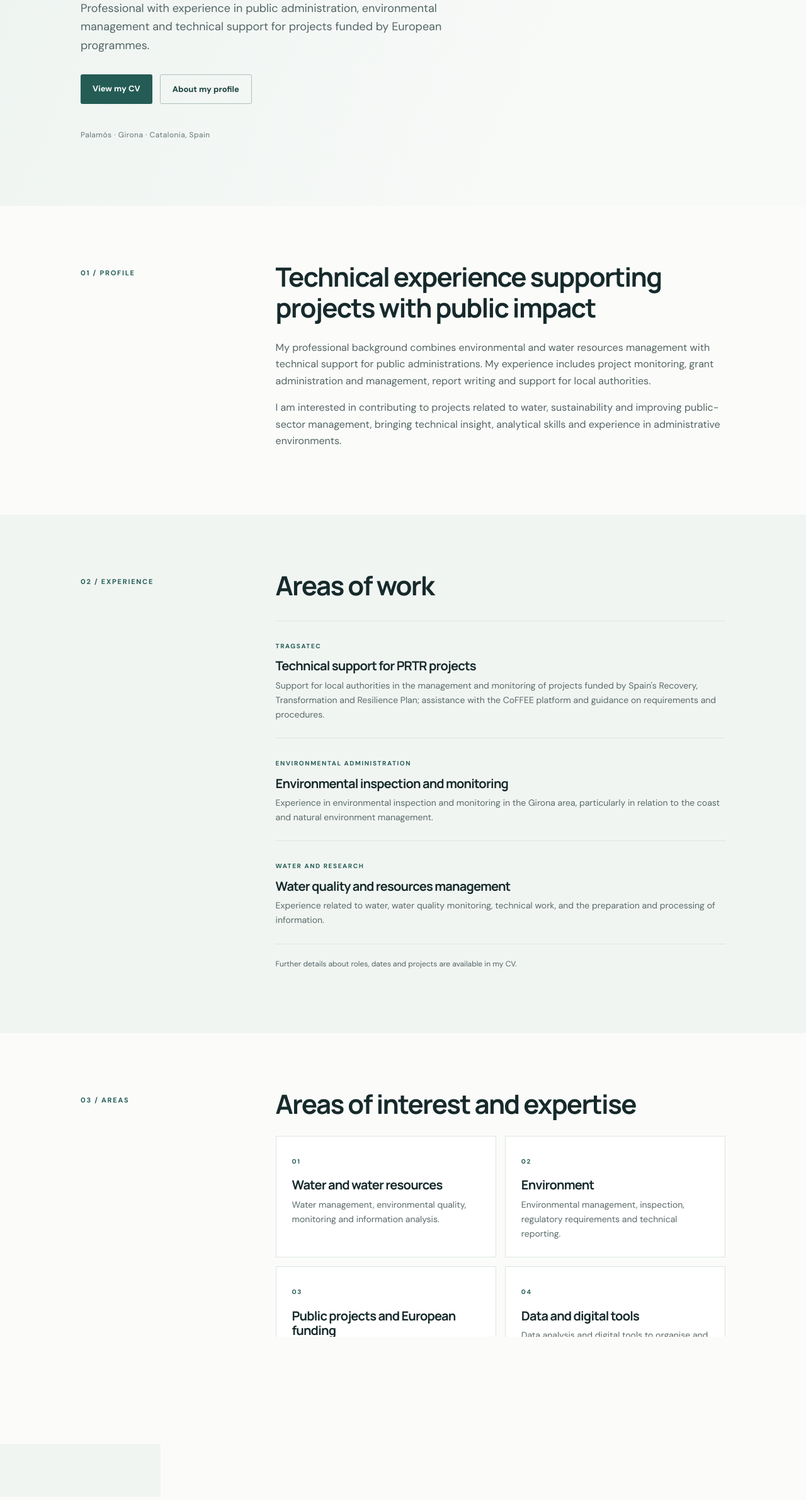
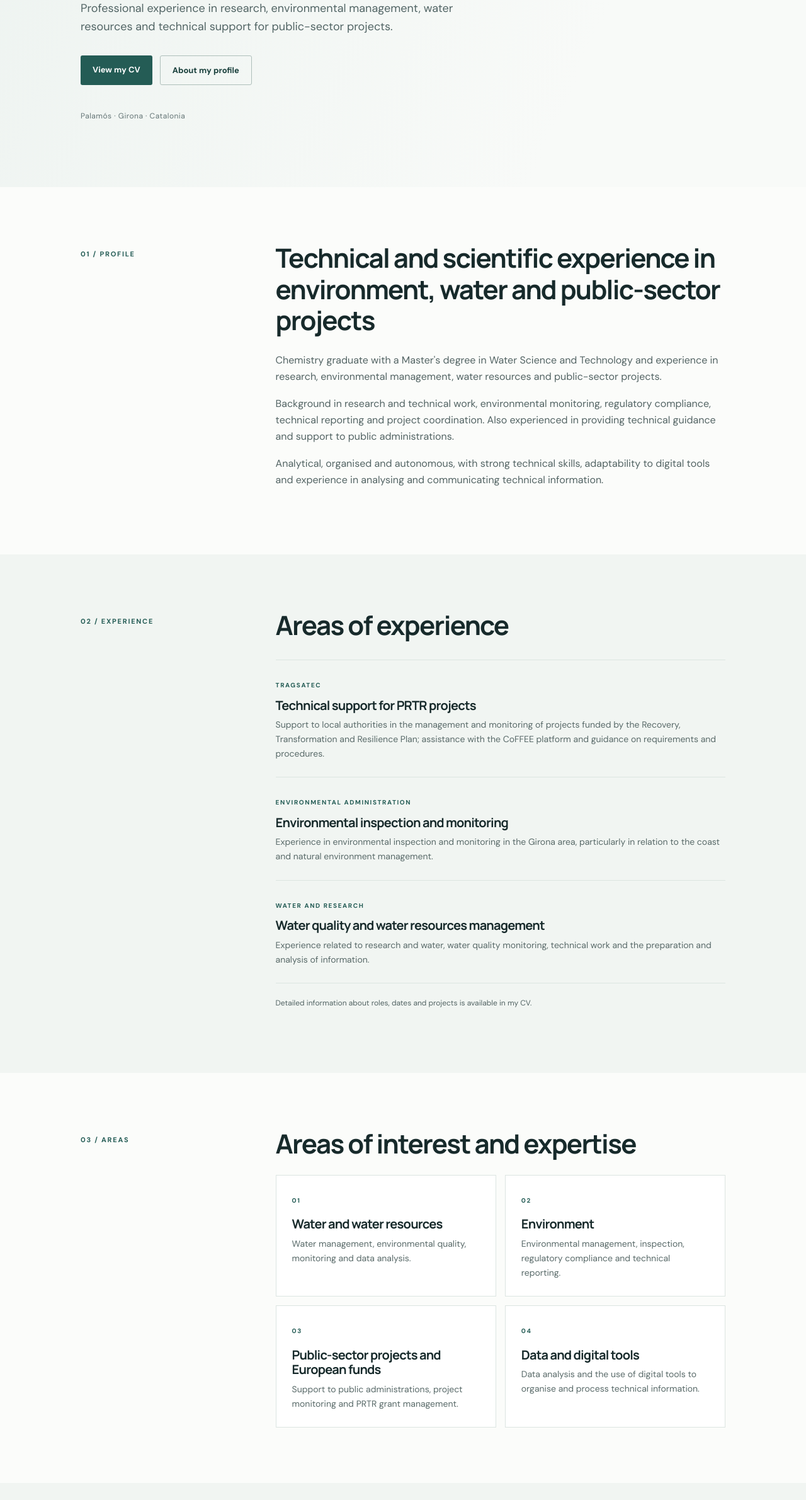
Before and after one commit to annasegarra/annasegarra.github.io, a plain HTML site: page en.html in a window 1280 px wide. Shown: the part 419-2800 px from the top of the page at 63% size. Drawn offline with Linux system fonts and the light colour scheme.

Commit message:
Update en.html

```diff
--- a/en.html
+++ b/en.html
@@ -1,25 +1,128 @@
+
 <!doctype html>
 <html lang="en">
 <head>
-<meta charset="utf-8"><meta name="viewport" content="width=device-width, initial-scale=1">
-<meta name="description" content="Anna Segarra's professional profile: environment, water and public project support.">
-<title>Anna Segarra | Environment, water and public projects</title><link rel="stylesheet" href="styles.css">
-</head><body>
-<header class="top"><a class="brand" href="#home">Anna Segarra</a><nav><a href="#profile">Profile</a><a href="#experience">Experience</a><a href="#areas">Areas</a><a href="#education">Education</a><a class="nav-cta" href="SEGARRA_BOVE_ANNA_CV_public.pdf" target="_blank">CV PDF</a><a class="lang" href="index.html">CA</a></nav></header>
+<meta charset="utf-8">
+<meta name="viewport" content="width=device-width, initial-scale=1">
+<meta name="description" content="Professional profile of Anna Segarra: research, environment, water and public-sector projects.">
+<title>Anna Segarra | Environment, Water and Public-Sector Projects</title>
+<link rel="stylesheet" href="styles.css">
+</head>
+<body>
+<header class="top">
+<a class="brand" href="#home">Anna Segarra</a>
+<nav>
+<a href="#profile">Profile</a>
+<a href="#experience">Experience</a>
+<a href="#areas">Areas</a>
+<a href="#education">Education</a>
+<a class="nav-cta" href="SEGARRA_BOVE_ANNA_CV_public.pdf" target="_blank">CV PDF</a>
+<a class="lang" href="index.html">CA</a>
+<a class="lang" href="en.html">EN</a>
+<a class="lang" href="es.html">ES</a>
+</nav>
+</header>
+
 <main>
-<section class="hero" id="home"><p class="eyebrow">PROFESSIONAL PROFILE</p><h1>Environment, water<br>and public project support</h1><p class="intro">Professional with experience in public administration, environmental management and technical support for projects funded by European programmes.</p><div class="hero-actions"><a class="button primary" href="SEGARRA_BOVE_ANNA_CV_public.pdf" target="_blank">View my CV</a><a class="button secondary" href="#profile">About my profile</a></div><p class="location">Palamós · Girona · Catalonia, Spain</p></section>
-<section class="section" id="profile"><div class="section-label">01 / PROFILE</div><div class="section-content"><h2>Technical experience supporting projects with public impact</h2><p>My professional background combines environmental and water resources management with technical support for public administrations. My experience includes project monitoring, grant administration and management, report writing and support for local authorities.</p><p>I am interested in contributing to projects related to water, sustainability and improving public-sector management, bringing technical insight, analytical skills and experience in administrative environments.</p></div></section>
-<section class="section shaded" id="experience"><div class="section-label">02 / EXPERIENCE</div><div class="section-content"><h2>Areas of work</h2><div class="timeline">
-<article><span class="period">TRAGSATEC</span><h3>Technical support for PRTR projects</h3><p>Support for local authorities in the management and monitoring of projects funded by Spain's Recovery, Transformation and Resilience Plan; assistance with the CoFFEE platform and guidance on requirements and procedures.</p></article>
-<article><span class="period">ENVIRONMENTAL ADMINISTRATION</span><h3>Environmental inspection and monitoring</h3><p>Experience in environmental inspection and monitoring in the Girona area, particularly in relation to the coast and natural environment management.</p></article>
-<article><span class="period">WATER AND RESEARCH</span><h3>Water quality and resources management</h3><p>Experience related to water, water quality monitoring, technical work, and the preparation and processing of information.</p></article>
-</div><p class="note">Further details about roles, dates and projects are available in my CV.</p></div></section>
-<section class="section" id="areas"><div class="section-label">03 / AREAS</div><div class="section-content"><h2>Areas of interest and expertise</h2><div class="cards">
-<article class="card"><span class="number">01</span><h3>Water and water resources</h3><p>Water management, environmental quality, monitoring and information analysis.</p></article>
-<article class="card"><span class="number">02</span><h3>Environment</h3><p>Environmental management, inspection, regulatory requirements and technical reporting.</p></article>
-<article class="card"><span class="number">03</span><h3>Public projects and European funding</h3><p>Support for public administrations, project monitoring and PRTR grant management.</p></article>
-<article class="card"><span class="number">04</span><h3>Data and digital tools</h3><p>Data analysis and digital tools to organise and process technical information.</p></article>
-</div></div></section>
-<section class="section shaded" id="education"><div class="section-label">04 / EDUCATION</div><div class="section-content"><h2>Education</h2><ul class="education"><li><span>Master's Degree in Water Science and Technology</span><small>University of Girona</small></li><li><span>Postgraduate Diploma in Data Science</span><small>University of Barcelona</small></li><li><span>Bachelor's Degree in Chemistry</span><small>University of Barcelona</small></li></ul><p class="note">Catalan and Spanish: fluent · English: B2, currently working towards C1.</p></div></section>
-<section class="contact"><p class="eyebrow">CONTACT</p><h2>Let's connect</h2><p>For further information about my professional experience and background, please see my CV.</p><a class="button light" href="SEGARRA_BOVE_ANNA_CV_public.pdf" target="_blank">Open CV (PDF)</a></section>
-</main><footer><span>© 2026 Anna Segarra</span><a href="#home">Back to top ↑</a></footer></body></html>
+<section class="hero" id="home">
+<p class="eyebrow">PROFESSIONAL PROFILE</p>
+<h1>Environment, water<br>and public-sector projects</h1>
+<p class="intro">Professional experience in research, environmental management, water resources and technical support for public-sector projects.</p>
+<div class="hero-actions">
+<a class="button primary" href="SEGARRA_BOVE_ANNA_CV_public.pdf" target="_blank">View my CV</a>
+<a class="button secondary" href="#profile">About my profile</a>
+</div>
+<p class="location">Palamós · Girona · Catalonia</p>
+</section>
+
+<section class="section" id="profile">
+<div class="section-label">01 / PROFILE</div>
+<div class="section-content">
+<h2>Technical and scientific experience in environment, water and public-sector projects</h2>
+<p>Chemistry graduate with a Master's degree in Water Science and Technology and experience in research, environmental management, water resources and public-sector projects.</p>
+<p>Background in research and technical work, environmental monitoring, regulatory compliance, technical reporting and project coordination. Also experienced in providing technical guidance and support to public administrations.</p>
+<p>Analytical, organised and autonomous, with strong technical skills, adaptability to digital tools and experience in analysing and communicating technical information.</p>
+</div>
+</section>
+
+<section class="section shaded" id="experience">
+<div class="section-label">02 / EXPERIENCE</div>
+<div class="section-content">
+<h2>Areas of experience</h2>
+<div class="timeline">
+<article>
+<span class="period">TRAGSATEC</span>
+<h3>Technical support for PRTR projects</h3>
+<p>Support to local authorities in the management and monitoring of projects funded by the Recovery, Transformation and Resilience Plan; assistance with the CoFFEE platform and guidance on requirements and procedures.</p>
+</article>
+<article>
+<span class="period">ENVIRONMENTAL ADMINISTRATION</span>
+<h3>Environmental inspection and monitoring</h3>
+<p>Experience in environmental inspection and monitoring in the Girona area, particularly in relation to the coast and natural environment management.</p>
+</article>
+<article>
+<span class="period">WATER AND RESEARCH</span>
+<h3>Water quality and water resources management</h3>
+<p>Experience related to research and water, water quality monitoring, technical work and the preparation and analysis of information.</p>
+</article>
+</div>
+<p class="note">Detailed information about roles, dates and projects is available in my CV.</p>
+</div>
+</section>
+
+<section class="section" id="areas">
+<div class="section-label">03 / AREAS</div>
+<div class="section-content">
+<h2>Areas of interest and expertise</h2>
+<div class="cards">
+<article class="card">
+<span class="number">01</span>
+<h3>Water and water resources</h3>
+<p>Water management, environmental quality, monitoring and data analysis.</p>
+</article>
+<article class="card">
+<span class="number">02</span>
+<h3>Environment</h3>
+<p>Environmental management, inspection, regulatory compliance and technical reporting.</p>
+</article>
+<article class="card">
+<span class="number">03</span>
+<h3>Public-sector projects and European funds</h3>
+<p>Support to public administrations, project monitoring and PRTR grant management.</p>
+</article>
+<article class="card">
+<span class="number">04</span>
+<h3>Data and digital tools</h3>
+<p>Data analysis and the use of digital tools to organise and process technical information.</p>
+</article>
+</div>
+</div>
+</section>
+
+<section class="section shaded" id="education">
+<div class="section-label">04 / EDUCATION</div>
+<div class="section-content">
+<h2>Education</h2>
+<ul class="education">
+<li><span>Master's Degree in Water Science and Technology</span><small>University of Girona</small></li>
+<li><span>Postgraduate Diploma in Data Science</span><small>University of Barcelona</small></li>
+<li><span>Degree in Chemistry</span><small>University of Barcelona</small></li>
+</ul>
+<p class="note">Catalan and Spanish: fluent · English: B2, currently working towards improvement.</p>
+</div>
+</section>
+
+<section class="contact">
+<p class="eyebrow">CONTACT</p>
+<h2>Let's talk</h2>
+<p>To find out more about my professional experience and background, please see my CV.</p>
+<a class="button light" href="SEGARRA_BOVE_ANNA_CV_public.pdf" target="_blank">Open CV in PDF</a>
+</section>
+</main>
+
+<footer>
+<span>© 2026 Anna Segarra</span>
+<a href="#home">Back to top ↑</a>
+</footer>
+</body>
+</html>
```
